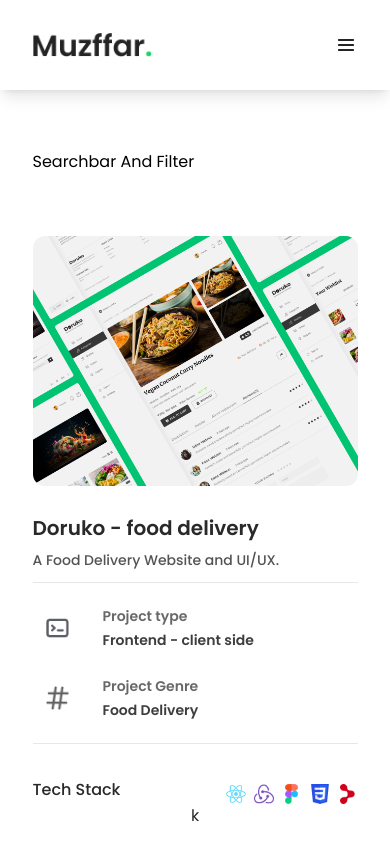
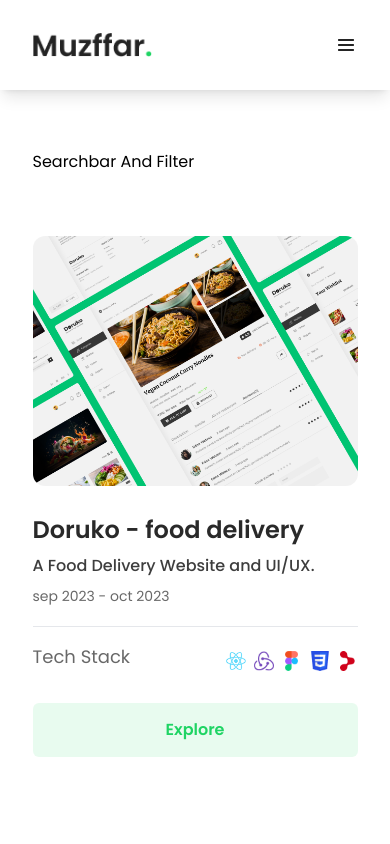
Before and after one commit to shaikhmuzffar/portfolio, a Next.js app: page /projects in a window 390 px wide. Shown: the top 844 px of the page. Built offline with nearby package versions, Linux system fonts and the light colour scheme.

Commit message:
projects mobile and tab responsive done

```diff
--- a/app/components/SingleProjectBox.jsx
+++ b/app/components/SingleProjectBox.jsx
@@ -11,7 +11,7 @@ export default function SingleProjectBox({projScreenshots,thumbTech,thumTitle,th
             {/* top div  */}
             <div className='grid grid-cols-12 gap-7 pb-5 md:pb-8 border-b'>
                 {/* Img  */}
-                <div className='col-span-12 md:col-span-6 lg:col-span-5 h-[250px] w-full' >
+                <div className='col-span-12 md:col-span-6 lg:col-span-5 h-[250px] sm:h-[350px] w-full' >
                     <div className='relative w-full h-full md:none '>
                         <Image className='rounded-xl' src={projScreenshots[0]} alt='screenShot4' layout='fill' objectFit='cover' objectPosition='center' />
                         <div className='absolute h-full w-full bg-black opacity-5 rounded-xl' />
@@ -20,18 +20,20 @@ export default function SingleProjectBox({projScreenshots,thumbTech,thumTitle,th
                 {/* projectInfo */}
                 <div className='col-span-12 md:col-span-6 lg:col-span-7 '>
                     {/* name and date */}
-                    <div className='pb-3 md:pt-5 md:pb-7 border-b' >
-                        <h1 className='text-xl md:text-3xl font-semibold' >{thumTitle}</h1>
-                        <p className='text-sm md:text-lg mt-2 font-medium opacity-80 ' >{thumbDescription}</p>
+                    <div className='lg:pb-3 md:pt-5 md:pb-7 lg:border-b' >
+                        <h1 className='text-2xl sm:text-3xl font-semibold' >{thumTitle}</h1>
+                        <p className='text-base sm:text-lg mt-2 font-medium opacity-90 ' >{thumbDescription}</p>
                     </div>
 
+                    <p className=' text-sm sm:text-base opacity-70 mt-2' >sep 2023 - oct 2023</p>
+
                     {/* info */}
-                    <div className='flex flex-col mt-30px md:flex-row md:gap-[60px] ' >
+                    <div className='hidden lg:flex flex-col mt-30px md:flex-row md:gap-[60px] ' >
                         {/* single info */}
                         <div className='flex space-x-5 mt-5 items-center' >
                             {/* img */}
                             <div className='w-[50px] h-[50px] md:w-[60px] md:h-[60px] flex items-center justify-center' >
-                                <div className='relative w-7 h-7 md:w-10 md:h-10 opacity-80  '>
+                                < div className='relative w-7 h-7 md:w-10 md:h-10 opacity-80  '>
                                     <Image className='rounded-xl ' src={projectCategory} alt='screenShot4' layout='fill' objectFit='contain' objectPosition='center' />
                                 </div>
                             </div>
@@ -62,10 +64,10 @@ export default function SingleProjectBox({projScreenshots,thumbTech,thumTitle,th
                 </div>
             </div>
             {/* bottom div */}
-            <div className='flex flex-col md:flex-row items-center justify-between mt-8'>
+            <div className='flex flex-col md:flex-row items-center justify-between mt-4 lg:mt-8'>
                 {/* tech stack */}
                 <div className='flex w-full flex-row md:flex-col items-center justify-between ' >
-                    <p className='font-medium' >Tech Stack</p>
+                    <p className=' opacity-70 text-lg' >Tech Stack</p>
                     {/* tech stack group  */}
                     <div className='mt-2' >
                         {/* single tech stack */}
@@ -75,11 +77,9 @@ export default function SingleProjectBox({projScreenshots,thumbTech,thumTitle,th
                                     <Image src={img} alt='reactSmallColor' layout='fill' objectFit='contain' objectPosition='center' />
                                 </div>)
                             }
-
                         </div>
-
                     </div>
-                </div>k
+                </div>
                 <button className='bg-myGreen w-full mt-8  bg-opacity-10 hover:bg-opacity-10 text-myGreen font-semibold rounded-md px-[50px] py-[15px]' onClick={() => navigate.push(`projects/${thumbURL}`)} >
                     Explore
                 </button>
```
